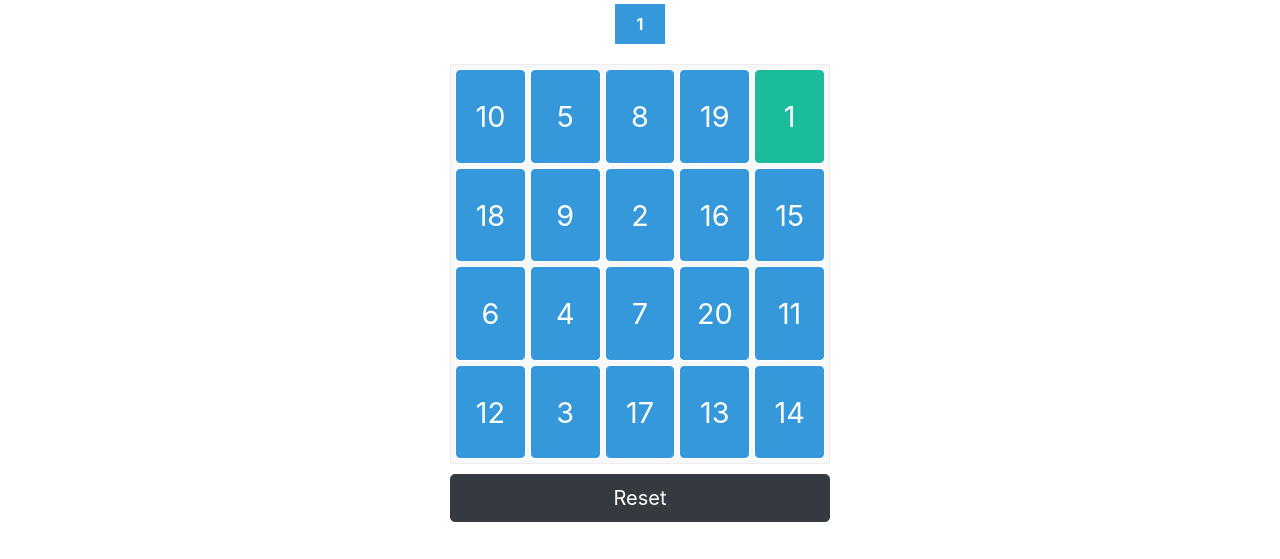
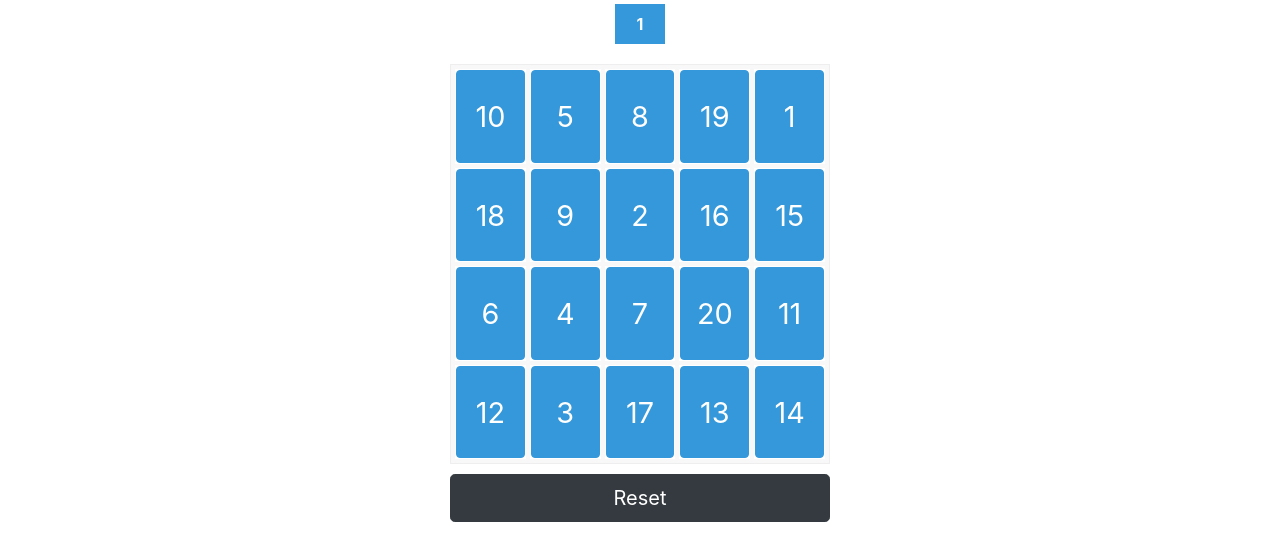
Before and after one commit to krsntn/1to60, a Gatsby site: page / in a window 1280 px wide. Both pictures are taken after a click on the button "Start Game". Shown: the part 193-752 px from the top of the page. Built offline with nearby package versions, Linux system fonts and the light colour scheme; Gatsby itself is replaced by a stand-in of ours; some packages are replaced by stand-ins of ours; no server answers; the database is empty.

Commit message:
turn off tips

```diff
--- a/src/components/GameTable/gameTable.jsx
+++ b/src/components/GameTable/gameTable.jsx
@@ -63,9 +63,7 @@ const GameTable = (props) => {
                 freeze && firstArray[j] === currentNumber ? 'btn-danger' : ''
               } ${
                 freeze && firstArray[j] !== currentNumber ? 'btn-dark' : ''
-              } ${!freeze ? 'btn-primary' : ''} ${
-                !freeze && firstArray[j] === currentNumber ? 'btn-info' : ''
-              } btn-block`}
+              } ${!freeze ? 'btn-primary' : ''} btn-block`}
             >
               {firstArray[j]}
             </button>
```
